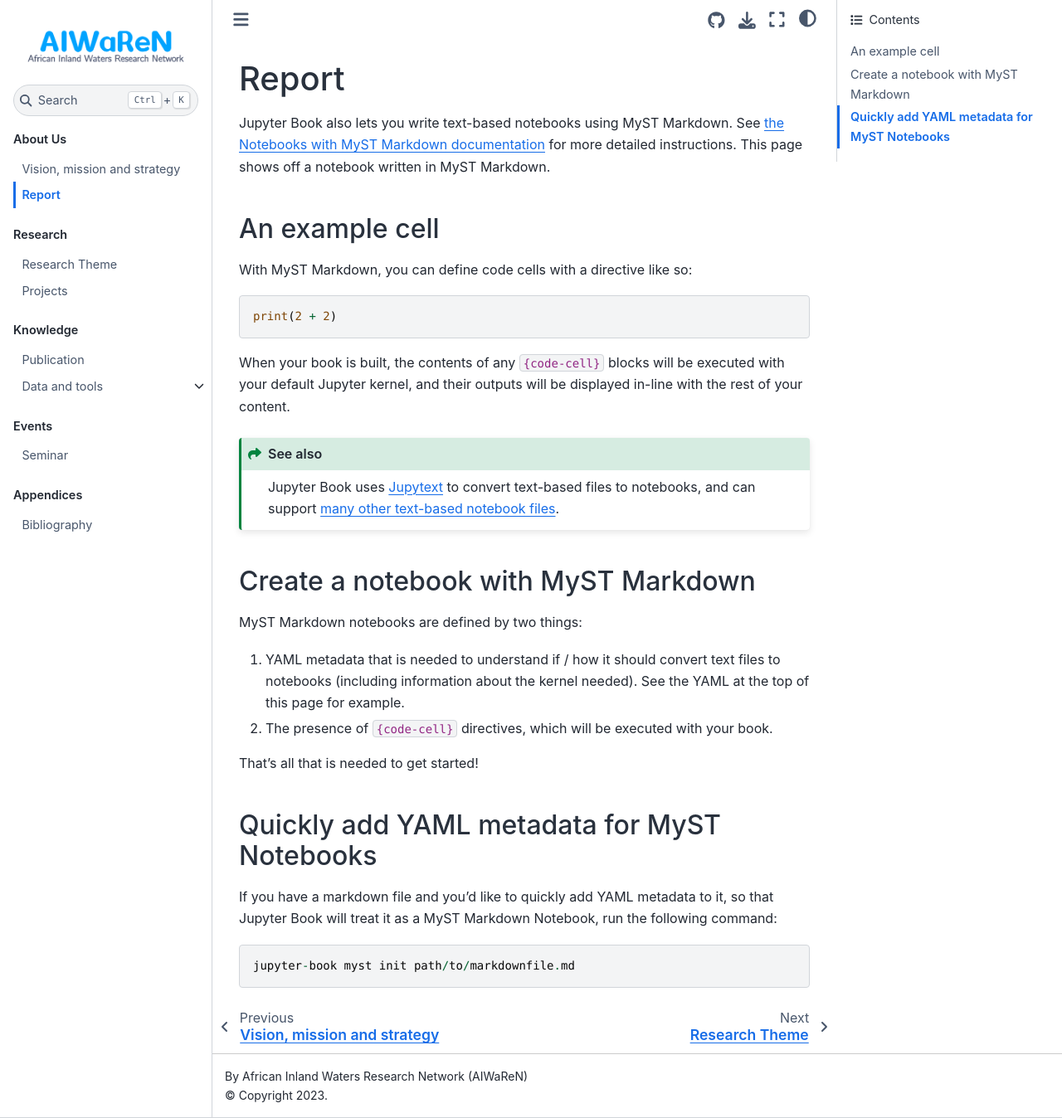
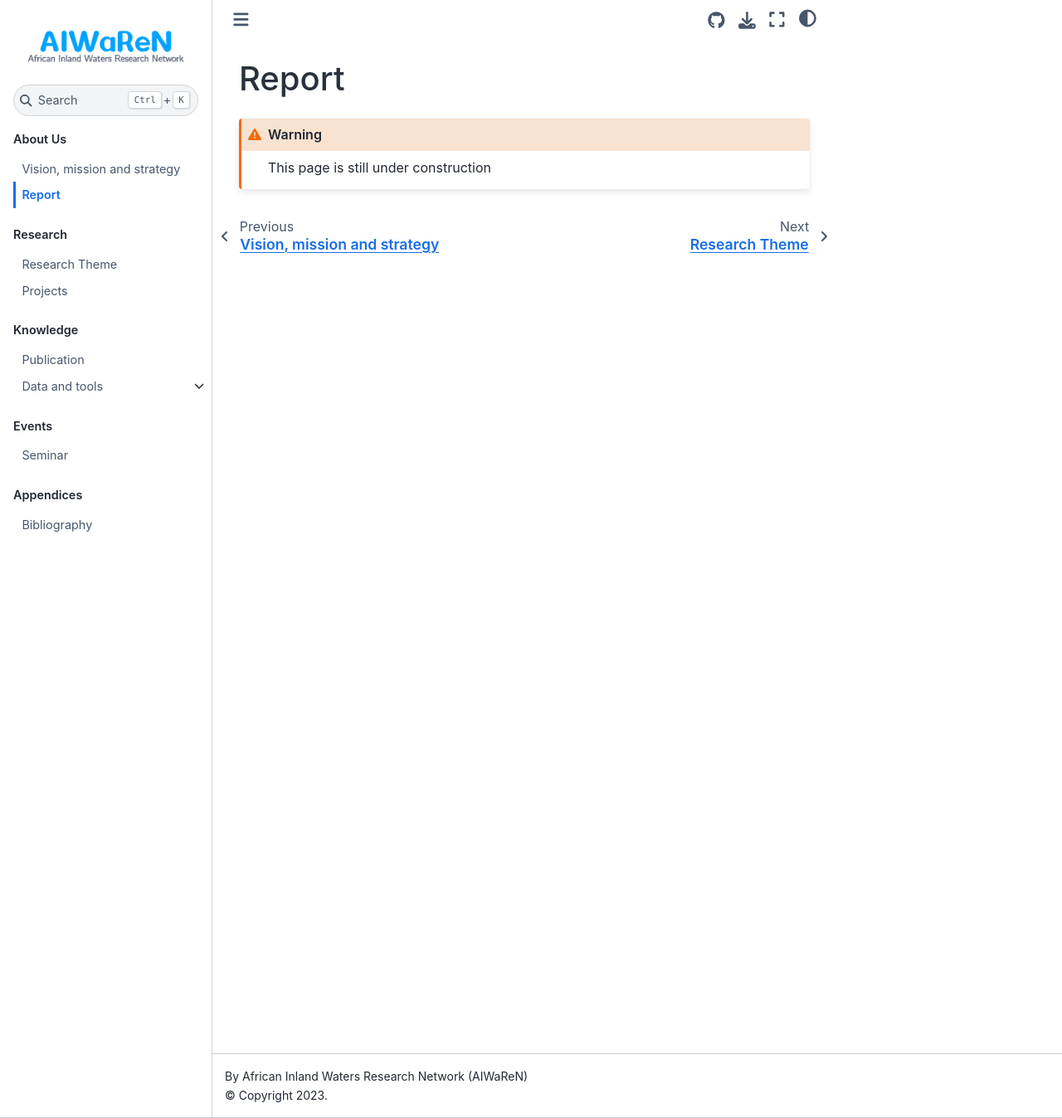
Before and after one commit to Gakkykun/jb-demo, a Jupyter Book: the page built from book/AboutUs/report.md, in a window 1280 px wide and 1348 px high. Shown: the whole window at 83% size. Built offline with Jupyter Book 1.0.4 settings and Sphinx 7.4.7 and the Sphinx Book theme 1.1.4, drawn with Linux system fonts in a browser that asks for light colours.

Commit message:
edit the content

````diff
--- a/book/AboutUs/report.md
+++ b/book/AboutUs/report.md
@@ -1,38 +1,5 @@
 # Report
 
-Jupyter Book also lets you write text-based notebooks using MyST Markdown.
-See [the Notebooks with MyST Markdown documentation](https://jupyterbook.org/file-types/myst-notebooks.html) for more detailed instructions.
-This page shows off a notebook written in MyST Markdown.
-
-## An example cell
-
-With MyST Markdown, you can define code cells with a directive like so:
-
-```python
-print(2 + 2)
+```{warning}
+This page is still under construction
 ```
-
-When your book is built, the contents of any `{code-cell}` blocks will be
-executed with your default Jupyter kernel, and their outputs will be displayed
-in-line with the rest of your content.
-
-```{seealso}
-Jupyter Book uses [Jupytext](https://jupytext.readthedocs.io/en/latest/) to convert text-based files to notebooks, and can support [many other text-based notebook files](https://jupyterbook.org/file-types/jupytext.html).
-```
-
-## Create a notebook with MyST Markdown
-
-MyST Markdown notebooks are defined by two things:
-
-1. YAML metadata that is needed to understand if / how it should convert text files to notebooks (including information about the kernel needed).
-   See the YAML at the top of this page for example.
-2. The presence of `{code-cell}` directives, which will be executed with your book.
-
-That's all that is needed to get started!
-
-## Quickly add YAML metadata for MyST Notebooks
-
-If you have a markdown file and you'd like to quickly add YAML metadata to it, so that Jupyter Book will treat it as a MyST Markdown Notebook, run the following command:
-
-```
-jupyter-book myst init path/to/markdownfile.md
````
Also changed, not shown: book/Events/seminar.md (+1 -1 lines), book/Knowledge/DataAndTools/GEE-common-operations.md (added, +8 -0 lines), book/notebooks.md (+3 -0 lines).
